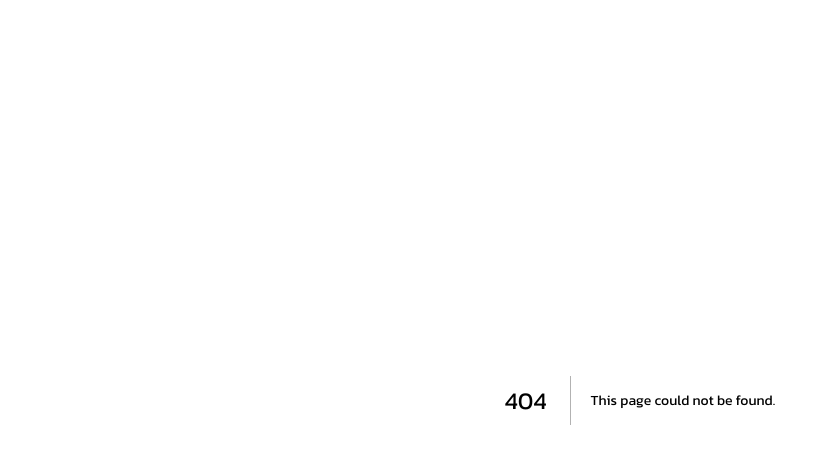
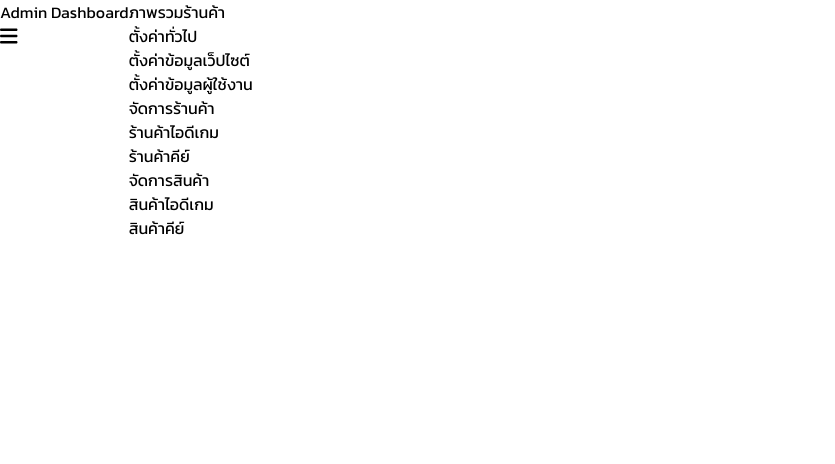
Before and after one commit to tententgc/KepSci, a Next.js app in the folder client/: page /admin/dashboard in a window 1280 px wide. Before the commit this address had no page. Shown: the top 464 px of the page, without its empty margins (0-835 px from the left). Built offline with nearby package versions, Linux system fonts and the light colour scheme.

Commit message:
Update Admin dashboard

```diff
--- /dev/null
+++ b/client/components/admin.layout.js
@@ -0,0 +1,78 @@
+import { FontAwesomeIcon } from "@fortawesome/react-fontawesome";
+import { faBars } from "@fortawesome/free-solid-svg-icons";
+import styles from "../styles/admin.sidebar.module.css";
+import Link from 'next/link'
+import {useState} from 'react';
+
+export default function AdminLayout() {
+    const [isActive, setIsActive] = useState(false);
+
+    const active = event => {
+        setIsActive(current => !current);
+    }
+    return(
+        <>
+            <sidebar className="h-screen w-72 flex">
+                <div className="sidebar-head d-flex align-items-center">
+                    <div className="me-auto">
+                        <h5 className="mb-0 text-color">Admin Dashboard</h5>
+                    </div>
+                    <div>
+                        <button className="sidebar-btn mb-0" type="button" onClick={active}><FontAwesomeIcon icon={faBars} size="lg"/></button>
+                    </div>
+                </div>
+                <hr
+                    style={{
+                        background: 'lime',
+                        color: 'lime',
+                        borderColor: 'lime',
+                        height: '3px',
+                    }}
+                />
+                <div className="sidebar-body">
+                    <div className="sidebar-section">
+                        <div className="side-item">
+                            <a className="side-link" href="/admin/dashboard"><i className="fas fa-chart-line"></i> ภาพรวมร้านค้า</a>
+                        </div>
+                    </div>
+                    <div className="sidebar-section">
+                        <div className="sidebar-title">
+                            ตั้งค่าทั่วไป
+                        </div>
+                        <div className="side-item">
+                            <a className="side-link" href="/admin/edit/website"><i className="fad fa-tools"></i> ตั้งค่าข้อมูลเว็ปไซต์</a>
+                        </div>
+                        <div className="side-item">
+                            <a className="side-link" href="/admin/edit/user"><i className="fad fa-user"></i> ตั้งค่าข้อมูลผู้ใช้งาน</a>
+                        </div>
+                    </div>
+                    <div className="sidebar-section">
+                        <div className="sidebar-title">
+                            จัดการร้านค้า
+                        </div>
+                        <div className="side-item">
+                            <a className="side-link" href="/admin/edit/shop/id"><i className="fad fa-store"></i> ร้านค้าไอดีเกม</a>
+                        </div>
+                        <div className="side-item">
+                            <a className="side-link" href="/admin/edit/shop/stock"><i className="fad fa-store"></i> ร้านค้าคีย์</a>
+                        </div>
+                    </div>
+                    <div className="sidebar-section">
+                        <div className="sidebar-title">
+                            จัดการสินค้า
+                        </div>
+                        <div className="side-item">
+                            <a className="side-link" href="/admin/edit/product/id"><i className="fad fa-shopping-basket"></i> สินค้าไอดีเกม</a>
+                        </div>
+                        <div className="side-item">
+                            <a className="side-link" href="/admin/edit/product/keys"><i className="fad fa-shopping-basket"></i> สินค้าคีย์</a>
+                        </div>
+                    </div>
+                </div>
+            </sidebar>
+            <div className={styles.main+" "}>
+
+            </div>
+        </>
+    )
+}
--- a/client/components/nav.js
+++ b/client/components/nav.js
@@ -44,6 +44,11 @@ export default function Navbar() {
                                     <a className="nav-link">เข้าสู่ระบบ</a>
                                 </Link>
                             </li>
+                            <li className="nav-item">
+                                <Link href="/admin/dashboard">
+                                    <a className="nav-link">จัดการข้อมูล</a>
+                                </Link>
+                            </li>
                         </ul>
                     </div>
                 </div>
--- a/client/pages/_app.js
+++ b/client/pages/_app.js
@@ -2,7 +2,6 @@ import '/styles/globals.css'
 import '/styles/navbar.css';
 import 'tailwindcss/tailwind.css';
 import Head from 'next/head'
-
 import "@fortawesome/fontawesome-svg-core/styles.css";
 import { config } from "@fortawesome/fontawesome-svg-core";
 config.autoAddCss = false;
--- /dev/null
+++ b/client/pages/admin/dashboard/index.js
@@ -0,0 +1,10 @@
+import Layout from '/components/admin.layout'
+import Link from 'next/link'
+
+export default function Home() {
+    return (
+        <Layout>
+
+        </Layout>
+    )
+}
--- a/client/pages/index.js
+++ b/client/pages/index.js
@@ -12,24 +12,24 @@ export default function Home() {
       <Navbar />
       <div className={styles.Banner}>
         <div className='py-32 px-3'>
-          <p className='text-center mb-3 text-white text-3xl md:text-4xl font-semibold'>ฐานข้อมูลงานวิจัย และวิทยานิพนธ์</p>
+          <p className='text-center mb-3 text-white text-3xl md:text-4xl font-semibold'>ฐานข้อมูลงานโครงงาน</p>
           <p className='text-center text-xl text-white'>มหาวิทยาลัยเทคโนโลยีพระจอมเกล้าธนบุรี</p>
         </div>
       </div>
       <div className="main py-10 px-4 lg:pt-16">
         <div className="md:container md:mx-auto">
-          <div class="grid grid-cols-1 sm:grid-cols-4 gap-y-4 md:gap-x-4">
-            <div class="list">
+          <div className="grid grid-cols-1 sm:grid-cols-4 gap-y-4 md:gap-x-4">
+            <div className="list">
               <Link href="/search">
                 <a>
-                  <div class="flex bg-white justify-center items-center p-3 rounded-lg drop-shadow-md hover:bg-neutral-100 duration-200">
+                  <div className="flex bg-white justify-center items-center p-3 rounded-lg drop-shadow-md hover:bg-neutral-100 duration-200">
                     <FontAwesomeIcon icon={faMagnifyingGlass} className="mr-3"/>
-                    ค้นหางานวิจัยและวิทยานิพนธ์
+                    ค้นหาข้อมูลงานโครงงาน
                   </div>
                 </a>
               </Link>
             </div>
-            <div class="sm:col-span-3">
+            <div className="sm:col-span-3">
 
             </div>
           </div>
--- a/client/pages/research/index.js
+++ b/client/pages/research/index.js
@@ -7,20 +7,7 @@ export default function Home() {
     return (
         <Layout>
             <div className='bg-white rounded-lg p-5 mb-5 max-w-6xl mx-auto'>
-                <div className="sm:grid sm:grid-cols-4 sm:gap-4 justify-items-center">
-                    <div className='col-span-1'>
-                        <Image
-                            src={sheet}
-                            alt="Paper"
-                            className='image'
-                        />
-                    </div>
-                    <div className='col-span-3'>
-                        <div className='bg-[#ffd110] w-full'>
-                           ชื่องานวิจัยหรือวิทยานิพนธ์
-                        </div>
-                    </div>
-                </div>
+
             </div>
         </Layout>
     )
--- a/client/pages/search/index.js
+++ b/client/pages/search/index.js
@@ -17,12 +17,12 @@ export default function Home() {
                     <span className="block font-medium text-slate-700">รายชื่อผู้จัดทำโครงงาน</span>
                     <input type="text" className="mt-1 block w-full px-3 py-2 bg-white border border-slate-300 rounded-md text-sm" />
                 </div>
-                <div class="grid grid-cols-1 sm:grid-cols-2 sm:gap-x-4">
+                <div className="grid grid-cols-1 sm:grid-cols-2 sm:gap-x-4">
 
 
-                <div class="input-group mb-3">
+                <div className="input-group mb-3">
                         <span className="block font-medium text-slate-700">ประเภทของโครงงาน</span>
-                        <select class="form-select appearance-none
+                        <select className="form-select appearance-none
                         block
                         w-full
                         px-3
@@ -45,9 +45,9 @@ export default function Home() {
                     </div>
 
 
-                    <div class="input-group mb-3">
+                    <div className="input-group mb-3">
                         <span className="block font-medium text-slate-700">ปีที่เผยแพร่</span>
-                        <select class="form-select appearance-none
+                        <select className="form-select appearance-none
                         block
                         w-full
                         px-3
--- /dev/null
+++ b/client/styles/admin.sidebar.module.css
@@ -0,0 +1,6 @@
+.main{
+    margin-left: 280px;
+    min-height: 100vh;
+    padding: 25px;
+    background-color: #f5f5f9;
+}
```
